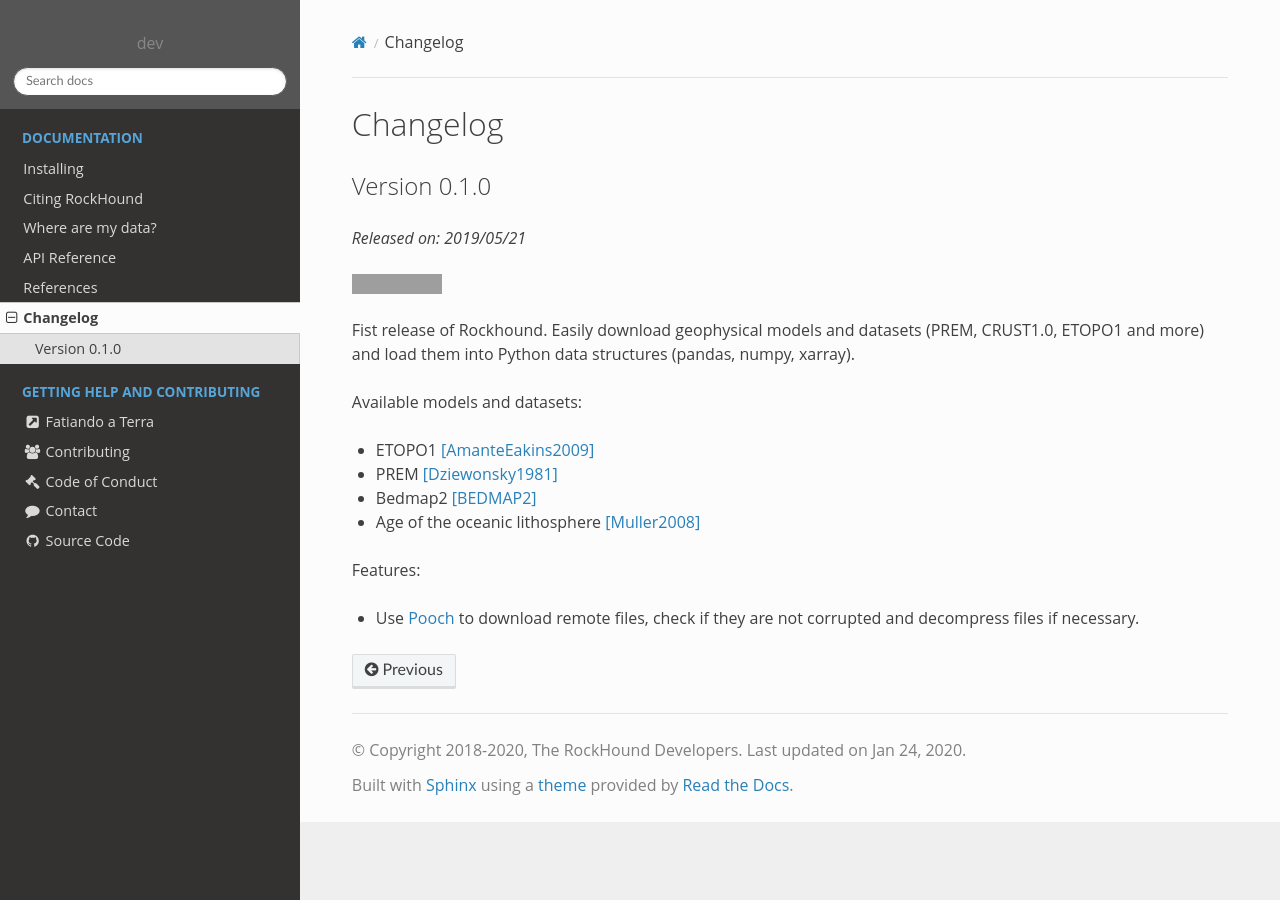
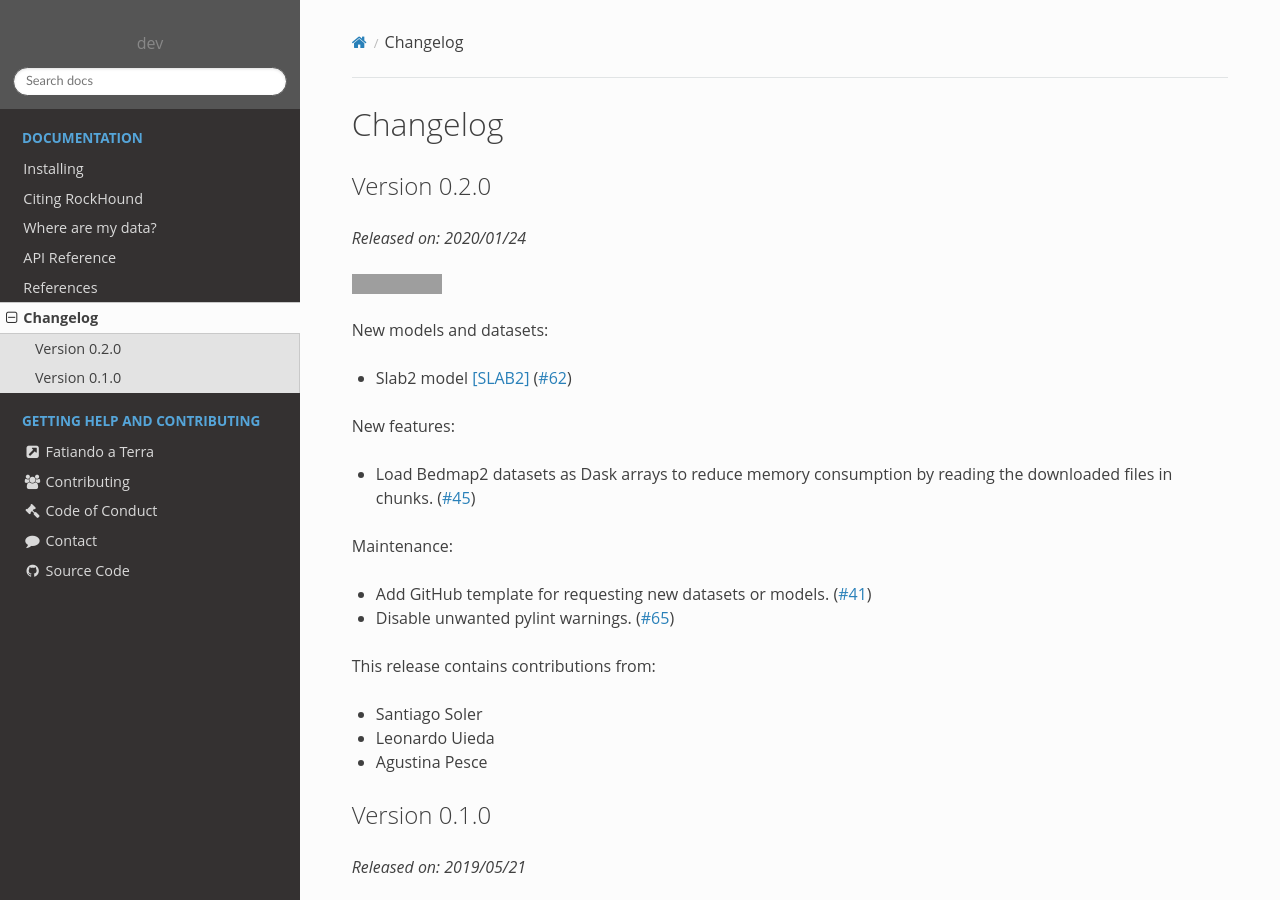
Before and after one commit to fatiando/rockhound, a Sphinx documentation site: the page built from doc/changes.rst, in a window 1280 px wide and 900 px high. Built offline with Sphinx 7.4.7 and the Read the Docs theme 2.0.0, drawn with Linux system fonts in a browser that asks for light colours; pages that are not in the unit, such as notebooks, are missing from menus; grey boxes are pictures that could not be loaded.

Commit message:
Start adding changes for v0.2.0 to doc/changes.rst

```diff
--- a/doc/changes.rst
+++ b/doc/changes.rst
@@ -2,6 +2,38 @@
 
 Changelog
 =========
+
+Version 0.2.0
+-------------
+
+*Released on: 2020/01/24*
+
+.. image:: https://zenodo.org/badge/DOI/10.5281/zenodo.3627166.svg
+   :target: https://doi.org/10.5281/zenodo.3627166
+
+New models and datasets:
+
+- Slab2 model [SLAB2]_ (`#62 <https://github.com/fatiando/PROJECT/pull/62>`__)
+
+New features:
+
+- Load Bedmap2 datasets as Dask arrays to reduce memory consumption by
+  reading the downloaded files in chunks.
+  (`#45 <https://github.com/fatiando/PROJECT/pull/45>`__)
+
+Maintenance:
+
+- Add GitHub template for requesting new datasets or models.
+  (`#41 <https://github.com/fatiando/PROJECT/pull/41>`__)
+- Disable unwanted pylint warnings.
+  (`#65 <https://github.com/fatiando/PROJECT/pull/65>`__)
+
+This release contains contributions from:
+
+- Santiago Soler
+- Leonardo Uieda
+- Agustina Pesce
+
 
 Version 0.1.0
 -------------
```
